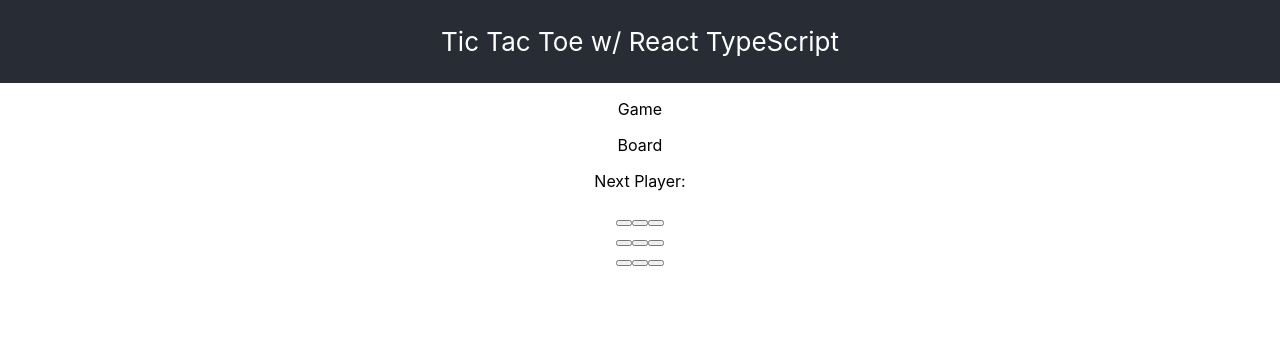
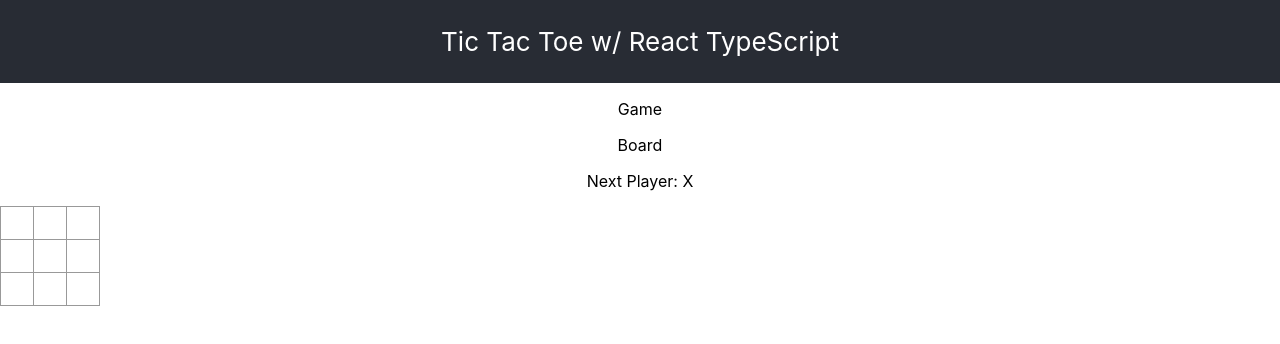
Before and after one commit to chosnhn1/typescript-tictactoe, a React (Create React App) app in the folder ttt/: page / in a window 1280 px wide. Shown: the top 344 px of the page. Built offline with nearby package versions, Linux system fonts and the light colour scheme.

Commit message:
add player switch

```diff
--- a/ttt/src/App.css
+++ b/ttt/src/App.css
@@ -36,3 +36,38 @@
     transform: rotate(360deg);
   }
 }
+
+/* .square {
+  width: 36px;
+  height: 36px;
+  margin: 4px;
+  border: 1px solid;
+  text-align: center;
+} */
+
+/* .board {
+  display: flex;
+  flex-direction: row;
+} */
+
+.square {
+  background: #fff;
+  border: 1px solid #999;
+  float: left;
+  font-size: 24px;
+  font-weight: bold;
+  line-height: 34px;
+  height: 34px;
+  margin-right: -1px;
+  margin-top: -1px;
+  padding: 0;
+  text-align: center;
+  width: 34px;
+}
+
+
+.board-row:after {
+  clear: both;
+  content: "";
+  display: table;
+}
--- a/ttt/src/components/Board.tsx
+++ b/ttt/src/components/Board.tsx
@@ -1,44 +1,51 @@
 import React, { useState } from 'react'
 import Square from './Square'
 
-
+interface Props {
+  squares: Array<string>
+  setSquares: React.Dispatch<React.SetStateAction<Array<string>>>
+}
 
 export default function Board() {
-  const [squares, setSquares] = useState(Array(9).fill(null))
-  const handleClick = (i: number) => {
-    const newSqaures = squares.slice()
-    newSqaures[i] = 'X'
+  const [squares, setSquares] = useState<string[]>(Array(10).fill(null))
+  const [isNextX, setIsNextX] = useState<boolean>(true)
+  const handleClick = (event: React.MouseEventHandler, i: number) => {
+    const newSqaures: Array<string> = squares.slice()
+    newSqaures[i] = isNextX ? "X" : "O"
+    setIsNextX(isNextX ? false : true )
     setSquares([...newSqaures])
   }
 
   const renderSquare = (i: number) => {
-    return (<Square position={squares[i]} onClick={() => {handleClick(i)}}>
+    return (<Square position={i} onClick={(e: React.MouseEventHandler) => handleClick(e, i)} value={squares[i]}>
 
     </Square>)
   }
 
   return (
-    <div>
+    <div className='game'>
       <p>
-        Board
+        Board {squares}
       </p>
       <p>
-        Next Player:
+        Next Player: {isNextX ? "X" : "O"}
       </p>
-      <div>
-        <Square position={1}></Square>
-        <Square position={2}></Square>
-        <Square position={3}></Square>
-      </div>
-      <div>
-        <Square position={4}></Square>
-        <Square position={5}></Square>
-        <Square position={6}></Square>
-      </div>
-      <div>
-        <Square position={7}></Square>
-        <Square position={8}></Square>
-        <Square position={9}></Square>
+      <div className='board'>
+        <div className='board-row'>
+          {renderSquare(1)}
+          {renderSquare(2)}
+          {renderSquare(3)}
+        </div>
+        <div className='board-row'>
+          {renderSquare(4)}
+          {renderSquare(5)}
+          {renderSquare(6)}
+        </div>
+        <div className='board-row'>
+          {renderSquare(7)}
+          {renderSquare(8)}
+          {renderSquare(9)}
+        </div>
       </div>
 
 
--- a/ttt/src/components/Square.tsx
+++ b/ttt/src/components/Square.tsx
@@ -3,20 +3,15 @@
 interface SquareProps {
   children?: React.ReactNode
   position: number
-  onClick?: (i: number) => void
+  onClick?: any
   value?: string|void
 }
 
 const Square = (props: SquareProps) => {
-  const [value, setValue] = useState<string|null>(null)
-  const handleClick = () => {
-    setValue("X")
-  }
 
   return (
-    <button className="square" onClick={() => handleClick()}>
-      <>{value}</>
-      {/* <>{props.position}</> */}
+    <button className="square" onClick={props.onClick}>
+      <>{props.value}</>
     </button>
   )
 }
--- a/ttt/src/pages/Game.tsx
+++ b/ttt/src/pages/Game.tsx
@@ -1,7 +1,9 @@
-import React from 'react'
+import React, { useState } from 'react'
 import Board from '../components/Board'
 
 export default function Game() {
+  const [player, setPlayer] = useState("X")
+
   return (
     <div>
       <p>Game</p>
```
Also changed, not shown: ttt/src/components/Squares.jsx (added, +7 -0 lines).
